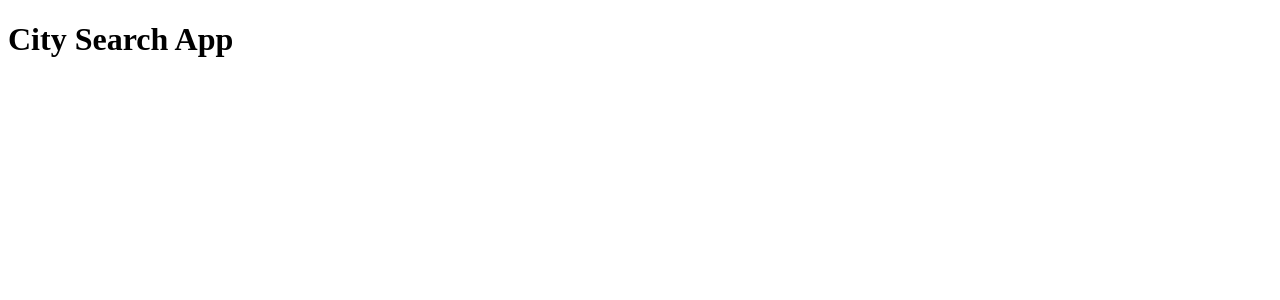
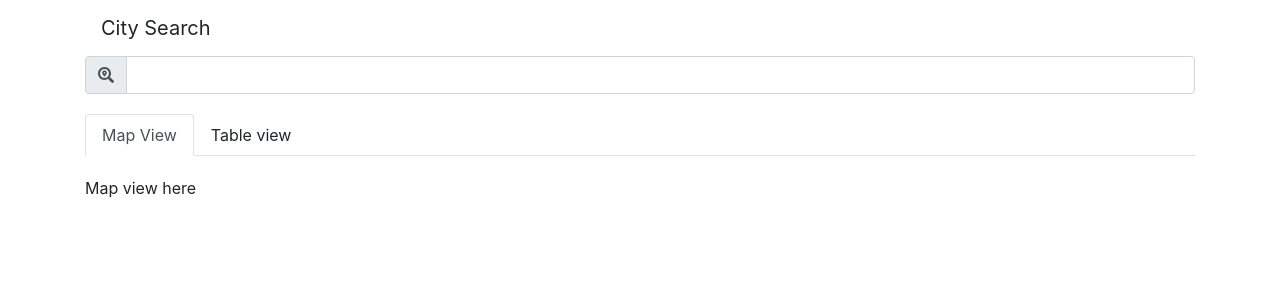
Before and after one commit to butchyyyy/citysearch, a React app in the folder frontend/: page / in a window 1280 px wide. Shown: the top 300 px of the page. Built offline with nearby package versions, Linux system fonts and the light colour scheme; the HTML template or start-up script is replaced by a standard one.

Commit message:
Base frontend layout and components

```diff
--- a/frontend/src/App.tsx
+++ b/frontend/src/App.tsx
@@ -1,5 +1,94 @@
+import classNames from "classnames"
+import Navbar from "component/Navbar"
+import SearchInput from "component/SearchInput"
+import City from "model/City"
 import React from "react"
+import { Col, Container, Nav, NavItem, NavLink, Row, TabContent, TabPane } from "reactstrap"
 
-const App = () => <h1>City Search App</h1>
+interface State {
+  activeTab: string
+  searchInput: string
+  searchResult: City[]
+}
+
+class App extends React.Component<{}, State> {
+
+  constructor(props) {
+    super(props)
+    this.state = {
+      activeTab: "1",
+      searchInput: "",
+      searchResult: [],
+    }
+    this.toggle = this.toggle.bind(this)
+    this.searchInput = this.searchInput.bind(this)
+    this.submitSearch = this.submitSearch.bind(this)
+  }
+
+  toggle(tab) {
+    if (this.state.activeTab !== tab) {
+      this.setState({ activeTab: tab })
+    }
+  }
+
+  searchInput(query: string) {
+    this.setState({ searchInput: query })
+  }
+
+  submitSearch() {
+
+  }
+
+  render() {
+    return (
+        <Container>
+          <Navbar />
+          <Row>
+            <Col>
+              <SearchInput value={this.state.searchInput} onSearchInput={this.searchInput} onSubmitSearch={this.submitSearch} />
+            </Col>
+          </Row>
+          <Row className="row-top-buffer">
+            <Col>
+              <Nav tabs>
+                <NavItem>
+                  <NavLink
+                      className={classNames({ active: this.state.activeTab === "1" })}
+                      onClick={() => this.toggle("1")}
+                  >
+                    Map View
+                  </NavLink>
+                </NavItem>
+                <NavItem>
+                  <NavLink
+                      className={classNames({ active: this.state.activeTab === "2" })}
+                      onClick={() => this.toggle("2")}
+                  >
+                    Table view
+                  </NavLink>
+                </NavItem>
+              </Nav>
+              <TabContent activeTab={this.state.activeTab}>
+                <TabPane tabId="1">
+                  <Row className="row-top-buffer">
+                    <Col>
+                      Map view here
+                    </Col>
+                  </Row>
+                </TabPane>
+                <TabPane tabId="2">
+                  <Row className="row-top-buffer">
+                    <Col>
+                      Table view here
+                    </Col>
+                  </Row>
+                </TabPane>
+              </TabContent>
+            </Col>
+          </Row>
+        </Container>
+    )
+  }
+}
 
 export default App
--- /dev/null
+++ b/frontend/src/component/Navbar.tsx
@@ -0,0 +1,10 @@
+import React from "react"
+import { Navbar as BootstrapNavbar, NavbarBrand } from "reactstrap"
+
+const Navbar = () => (
+    <BootstrapNavbar>
+      <NavbarBrand color="light">City Search</NavbarBrand>
+    </BootstrapNavbar>
+)
+
+export default Navbar
--- /dev/null
+++ b/frontend/src/component/SearchInput.tsx
@@ -0,0 +1,36 @@
+import { FontAwesomeIcon } from "@fortawesome/react-fontawesome"
+import React from "react"
+import { Input, InputGroup, InputGroupAddon, InputGroupText } from "reactstrap"
+
+interface Props {
+  value: string
+  onSubmitSearch: () => void
+  onSearchInput: (query: string) => void
+}
+
+const SearchInput = (props: Props) => {
+
+  const handleChange = (e: React.ChangeEvent<HTMLInputElement>) => {
+    props.onSearchInput(e.target.value)
+  }
+
+  const handleKeyPress = (e: React.KeyboardEvent) => {
+    if (e.key === 'Enter') {
+      props.onSubmitSearch()
+    }
+  }
+
+  return (
+      <InputGroup>
+        <InputGroupAddon addonType="prepend">
+          <InputGroupText>
+            <FontAwesomeIcon icon="search-location"/>
+          </InputGroupText>
+        </InputGroupAddon>
+        <Input value={props.value} onChange={handleChange} onKeyPress={handleKeyPress}/>
+      </InputGroup>
+  )
+
+}
+
+export default SearchInput
--- a/frontend/src/index.tsx
+++ b/frontend/src/index.tsx
@@ -1,5 +1,12 @@
+import { library } from "@fortawesome/fontawesome-svg-core"
+import { faSearchLocation } from "@fortawesome/free-solid-svg-icons"
 import App from "App"
+
+import "bootstrap/dist/css/bootstrap.min.css"
 import React from "react"
 import ReactDom from "react-dom"
+import "style/CitySearch.less"
+
+library.add(faSearchLocation)
 
 ReactDom.render(<App />, document.getElementById("root"))
--- /dev/null
+++ b/frontend/src/model/City.ts
@@ -0,0 +1,7 @@
+export default interface City {
+  name: string
+  country: string
+  population: number
+  lat: number
+  lng: number
+}
--- /dev/null
+++ b/frontend/src/style/CitySearch.less
@@ -0,0 +1,3 @@
+.row-top-buffer {
+  margin-top: 20px;
+}
```
Also changed, not shown: frontend/package.json (+9 -1 lines), 2 other files (tests, documents, lock files or other folders).
